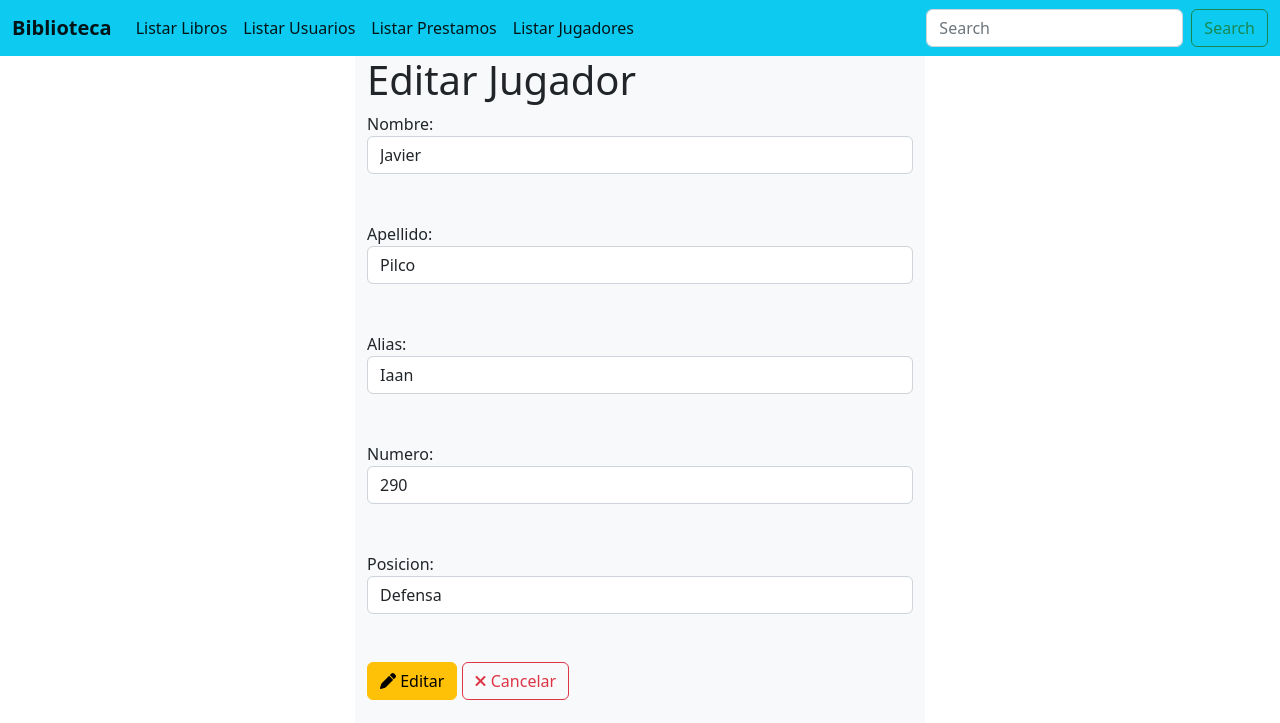
After one commit to Jajasaludos89/Biblioteca, a Django app: page /editarJugador/1 in a window 1280 px wide. The commit adds this page. Shown: the top 723 px of the page. Run offline with Django 4.2, Linux system fonts and the light colour scheme; data comes from the database, SQL or seed files in the repository; both versions use the stored data as it was after the commit; some libraries are stand-ins or nearby versions; grey boxes are pictures that could not be loaded.

Commit message:
Desarrollo del template editarJugador

```diff
--- /dev/null
+++ b/Aplicaciones/Control/templates/editarJugador.html
@@ -0,0 +1,39 @@
+{% extends './plantilla.html' %}
+{% block contenido %}
+
+<div class="row">
+    <div class="col-md-3"></div>
+    <div class="col-md-6 bg-light">
+        <h1>Editar Jugador</h1>
+        <form action="/procesarEdicionJugador" method="post">
+            {% csrf_token %}
+            <input type="hidden" name="id" value="{{ jugadorEditar.id }}">
+
+            <label for="">Nombre:</label><br>
+            <input class="form-control" type="text" name="nombre" id="nombre" value="{{ jugadorEditar.nombre }}"> <br><br>
+
+            <label for="">Apellido:</label><br>
+            <input class="form-control" type="text" name="apellido" id="apellido" value="{{ jugadorEditar.apellido }}"> <br><br>
+
+            <label for="">Alias:</label><br>
+            <input class="form-control" type="text" name="alias" id="alias" value="{{ jugadorEditar.alias }}"> <br><br>
+
+            <label for="">Numero:</label><br>
+            <input class="form-control" type="text" name="numero" id="numero" value="{{ jugadorEditar.numero }}"> <br><br>
+
+            <label for="">Posicion:</label><br>
+            <input class="form-control" type="text" name="posicion" id="posicion" value="{{ jugadorEditar.posicion }}"> <br><br>
+
+            <button class="btn btn-warning" type="submit">
+                <i class="fa fa-pen"></i> Editar
+            </button>
+            <a class="btn btn-outline-danger" href="/jugadores">
+                <i class="fa fa-times"></i> Cancelar
+            </a>
+        </form>
+        <br>
+    </div>
+    <div class="col-md-3"></div>
+</div>
+
+{% endblock %}
--- a/Aplicaciones/Control/templates/plantilla.html
+++ b/Aplicaciones/Control/templates/plantilla.html
@@ -31,7 +31,7 @@
                 <a class="nav-link active" aria-current="page" href="/prestamos">Listar Prestamos</a>
               </li>
               <li class="nav-item">
-                <a class="nav-link active" aria-current="page" href="/jugadores">Listar Prestamos</a>
+                <a class="nav-link active" aria-current="page" href="/jugadores">Listar Jugadores</a>
               </li>
             </ul>
             <form class="d-flex" role="search">
```
Also changed, not shown: db.sqlite3.
